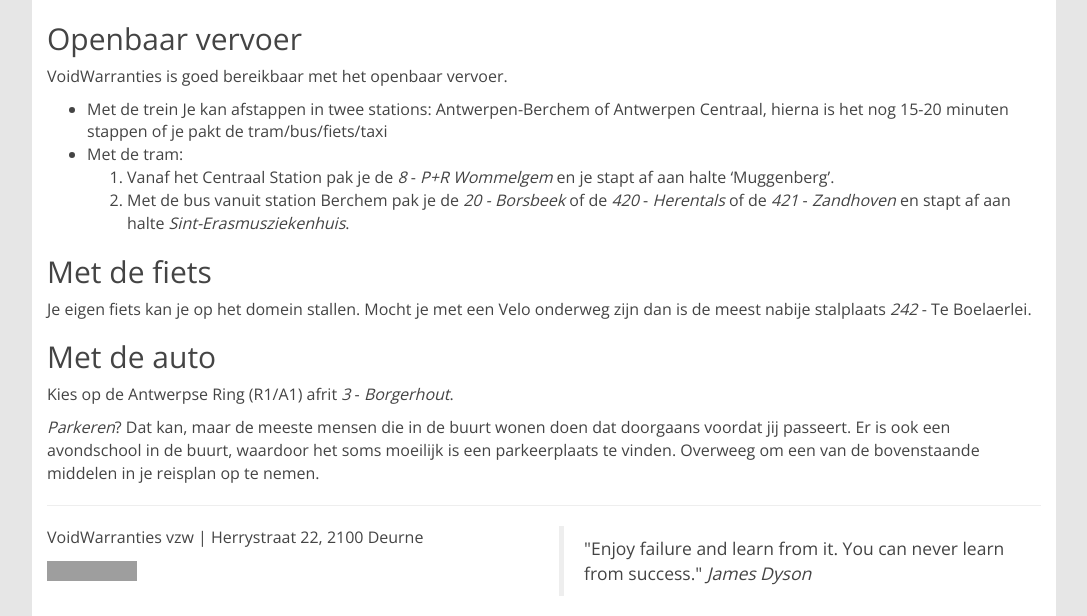
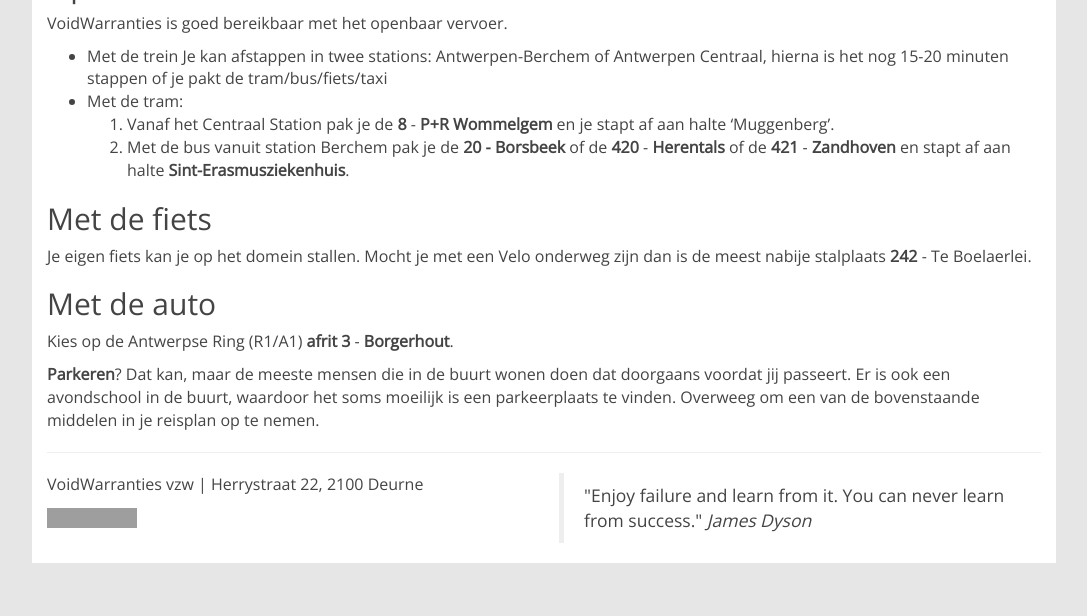
Before and after one commit to voidwarranties/voidwarranties.github.io, a Jekyll site: the page built from locatie.md, in a window 1280 px wide and 900 px high, scrolled down 866 px, cut to the strip 284-900 px from the top of the window. Shown: the whole strip, without its empty margins (96-1183 px from the left). Built offline with Jekyll 4.4.1, drawn with Linux system fonts in a browser that asks for light colours; our own code applies the rules of GitHub Pages for plain Markdown files; after the commit the page ends 1713 px from its top, so only the background shows below that; some of the changed text lies outside the part shown; grey boxes are pictures that could not be loaded.

Commit message:
zwaardere accentjes

```diff
--- a/locatie.md
+++ b/locatie.md
@@ -1,10 +1,9 @@
 # Locatie
 
-## VoidWarranties
-Adres: Herrystraat 22, Deurne
+Adres: **VoidWarranties**, Herrystraat 22, Deurne
 {% include map.html %}
 
-Het gebouw waar de space in zit heet *De Muggenberghof* en ligt tussen de Herrystraat en de Van Hovestraat. De ingang van de space is via de keldertrap aan de zuidzijde.
+Het gebouw waar de space in zit heet **De Muggenberghof** en ligt tussen de Herrystraat en de Van Hovestraat. De ingang van de space is via de keldertrap aan de zuidzijde.
 Over hoe je precies van de straat tot in de kelder raakt is er een filmpje gemaakt
 {% include vid.html %}
 
@@ -13,13 +12,13 @@
 * Met de trein
 Je kan afstappen in twee stations: Antwerpen-Berchem of Antwerpen Centraal, hierna is het nog 15-20 minuten stappen of je pakt de tram/bus/fiets/taxi
 * Met de tram:
-1. Vanaf het Centraal Station pak je de *8* - *P+R Wommelgem* en je stapt af aan halte 'Muggenberg'.
-1. Met de bus vanuit station Berchem pak je de *20 - Borsbeek* of de *420* - *Herentals* of de *421* - *Zandhoven* en stapt af aan halte *Sint-Erasmusziekenhuis*.
+1. Vanaf het Centraal Station pak je de **8** - **P+R Wommelgem** en je stapt af aan halte 'Muggenberg'.
+1. Met de bus vanuit station Berchem pak je de **20 - Borsbeek** of de **420** - **Herentals** of de **421** - **Zandhoven** en stapt af aan halte **Sint-Erasmusziekenhuis**.
 
 ## Met de fiets
-Je eigen fiets kan je op het domein stallen. Mocht je met een Velo onderweg zijn dan is de meest nabije stalplaats *242* - Te Boelaerlei.
+Je eigen fiets kan je op het domein stallen. Mocht je met een Velo onderweg zijn dan is de meest nabije stalplaats **242** - Te Boelaerlei.
 
 ## Met de auto
-Kies op de Antwerpse Ring (R1/A1) afrit *3* - *Borgerhout*.
+Kies op de Antwerpse Ring (R1/A1) **afrit 3** - **Borgerhout**.
 
-*Parkeren*? Dat kan, maar de meeste mensen die in de buurt wonen doen dat doorgaans voordat jij passeert. Er is ook een avondschool in de buurt, waardoor het soms moeilijk is een parkeerplaats te vinden. Overweeg om een van de bovenstaande middelen in je reisplan op te nemen.
+**Parkeren**? Dat kan, maar de meeste mensen die in de buurt wonen doen dat doorgaans voordat jij passeert. Er is ook een avondschool in de buurt, waardoor het soms moeilijk is een parkeerplaats te vinden. Overweeg om een van de bovenstaande middelen in je reisplan op te nemen.
```
